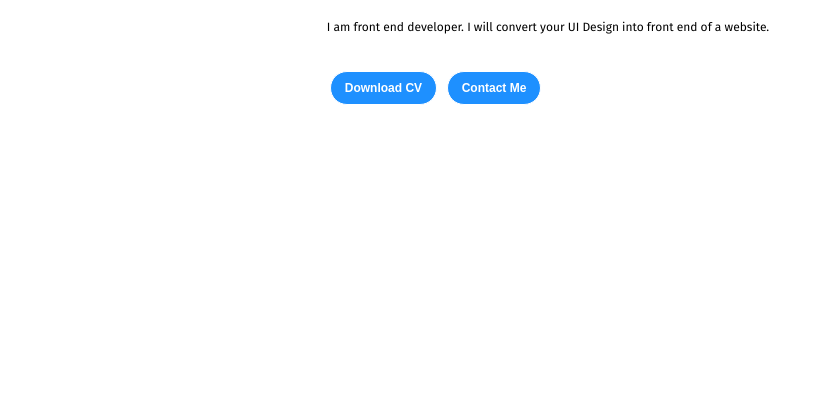
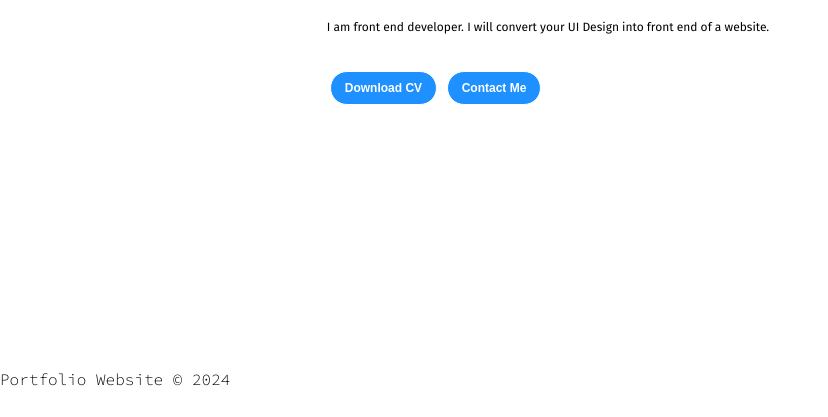
Before and after one commit to AdilHameed351/portfolio, a plain HTML site: page index.html in a window 1280 px wide. Shown: the part 383-800 px from the top of the page, without its empty margins (0-828 px from the left). Drawn offline with Linux system fonts and the light colour scheme.

Commit message:
Update index.html

```diff
--- a/index.html
+++ b/index.html
@@ -48,6 +48,9 @@
             </div>
         </div>
     </div>
+    <div class="footer">
+        <p>Portfolio Website &copy; 2024</p>
+    </div>
 
     <script src="script.js">
     </script>
```
